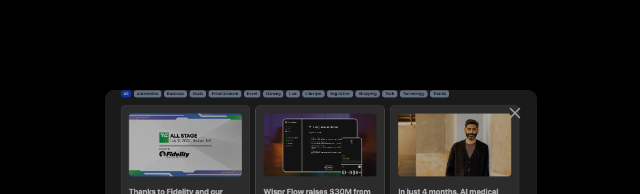
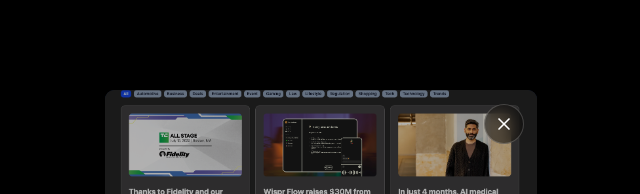
Before and after one commit to jacamposp/personal-portfolio, a React (Vite) app: page / in a window 1280 px wide. Both pictures are taken after a click on the element 640 px from the left and 2109 px from the top of the page. Shown: the part 1709-1903 px from the top of the page, without its empty margins (319-959 px from the left). Built offline with nearby package versions, Linux system fonts and the light colour scheme.

Commit message:
fix(main): add close function when click outside

```diff
--- a/src/sections/projects/ProjectModal.tsx
+++ b/src/sections/projects/ProjectModal.tsx
@@ -107,15 +107,21 @@ const ProjectModal = ({ project, isSingleCard = false }: ProjectModalProps) => {
 
       {/* Modal/Popup */}
       {isModalOpen && (
-        <div className="fixed inset-0 bg-black/50 flex items-center justify-center z-50 p-2 mobile-m:p-4 tablet:p-6">
-          <div className="bg-gray-900 rounded-lg w-full max-w-sm mobile-m:max-w-md tablet:max-w-lg laptop:max-w-2xl max-h-[90vh] overflow-y-auto">
+        <div
+          className="fixed inset-0 bg-black/50 flex items-center justify-center z-50 p-2 mobile-m:p-4 tablet:p-6"
+          onClick={closeModal}
+        >
+          <div
+            className="bg-gray-900 rounded-lg w-full max-w-sm mobile-m:max-w-md tablet:max-w-lg laptop:max-w-2xl max-h-[90vh] overflow-y-auto"
+            onClick={(e) => e.stopPropagation()}
+          >
             <div className="relative">
               {/* Close button */}
               <button
                 onClick={closeModal}
-                className="absolute top-2 right-2 mobile-m:top-3 mobile-m:right-3 tablet:top-4 tablet:right-4 text-gray-400 hover:text-white transition-colors z-10 p-1"
+                className="absolute top-3 right-3 mobile-m:top-4 mobile-m:right-4 tablet:top-5 tablet:right-5 text-white hover:text-red-400 transition-colors z-10 p-2 mobile-m:p-2.5 tablet:p-3 bg-black/50 hover:bg-black/70 rounded-full backdrop-blur-sm border border-white/20 hover:border-red-400/50"
               >
-                <X size={18} className="mobile-m:w-5 mobile-m:h-5 tablet:w-6 tablet:h-6" />
+                <X size={20} className="font-bold mobile-m:w-6 mobile-m:h-6 tablet:w-7 tablet:h-7" />
               </button>
 
               {/* Project image */}
```
